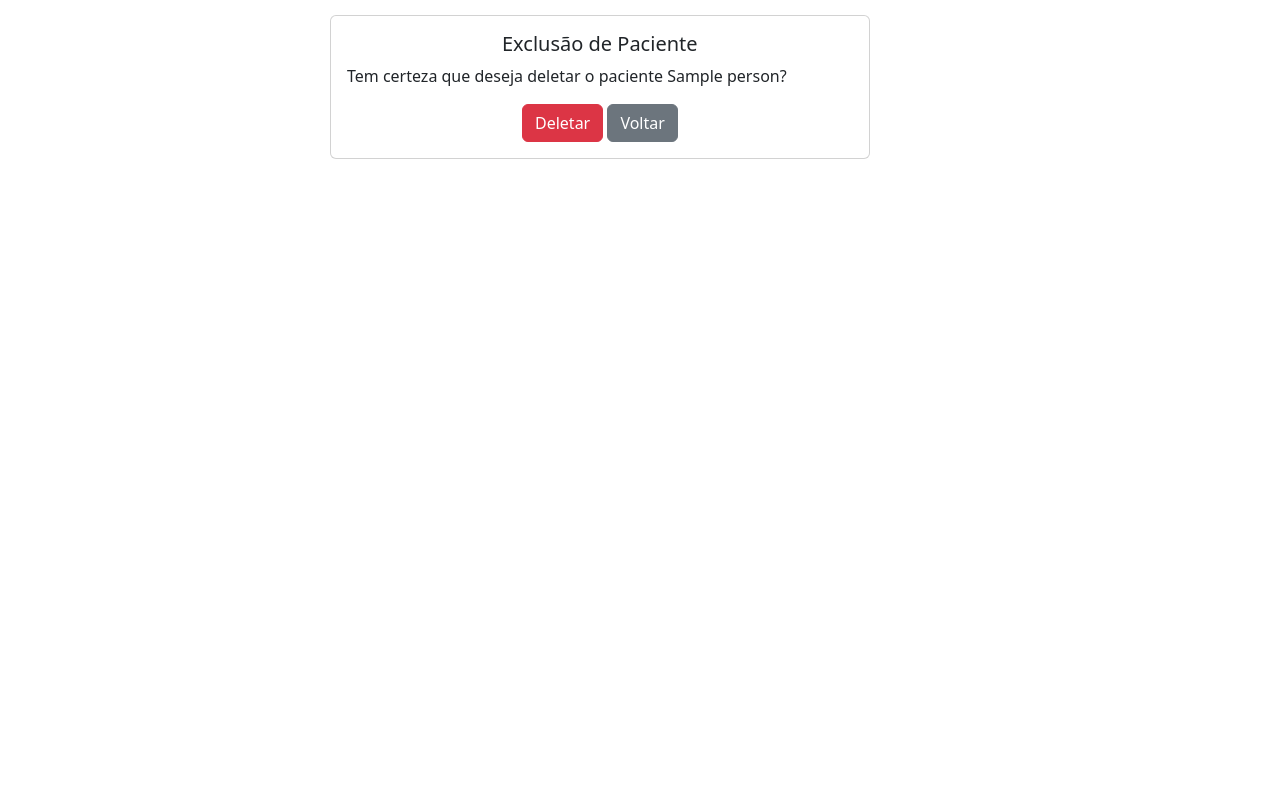
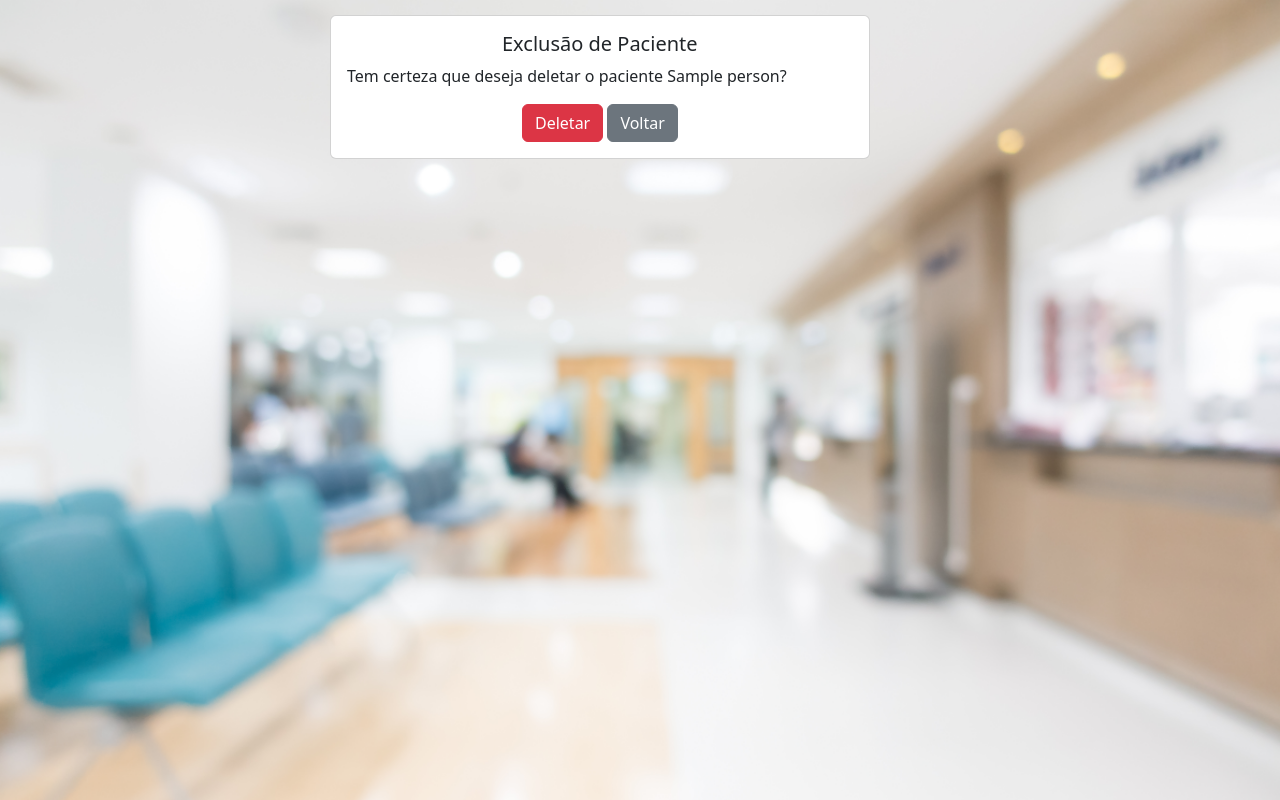
Before and after one commit to gbrlbarreto/ProjetoMedicalSys_Django, a Django app: template clientes/templates/person_delete_confirm.html in a window 1280 px wide. Run offline with Django 4.2, Linux system fonts and the light colour scheme; the template is opened without the code that fills it: most values are stand-ins (such as "Sample title", 1, 10 or a date in 2020); some libraries are stand-ins or nearby versions.

Commit message:
feat: corrigindo pasta css

```diff
--- /dev/null
+++ b/static/css/home.css
@@ -0,0 +1,10 @@
+body {
+    background-image: url("/static/img/hospital.jpg");
+    background-attachment: fixed;
+    background-size: cover;
+}
+
+.home-bg {
+    background: url("/static/img/hospital.jpg") no-repeat center center fixed;
+    background-size: cover;
+}
--- a/static/stick-footer.css
+++ b/static/css/stick-footer.css
@@ -4,9 +4,11 @@ html {
     position: relative;
     min-height: 100%;
   }
+
   body {
     margin-bottom: 60px; /* Margin bottom by footer height */
   }
+
   .footer {
     position: absolute;
     bottom: 0;
@@ -15,8 +17,6 @@ html {
     line-height: 60px; /* Vertically center the text there */
     background-color: #f5f5f5;
   }
-
-
   /* Custom page CSS
   -------------------------------------------------- */
   /* Not required for template or sticky footer method. */
--- a/static/style.css
+++ b/static/css/style.css
@@ -5,13 +5,16 @@
 .text-center{
     text-align: center;
 }
+
 .padding-lm{
     padding: 20px;
 }
+
 .ajuste-login{
     padding-top: 40px;
     padding-left: 50px;
 }
+
 .padding-icon{
     padding-left: 40px;
 }
--- a/static/home.css
+++ /dev/null
@@ -1,12 +0,0 @@
-.box {
-    display: flex;
-    align-items: baseline;
-    justify-content: space-between;
-}
-
-p.nome_usuario {
-    margin-top: 0;
-    margin-bottom: 1rem;
-    color: black;
-    font-weight: bold;
-}
--- a/templates/base.html
+++ b/templates/base.html
@@ -1,15 +1,15 @@
 {% load static %}
 <!DOCTYPE html>
-<html lang="en">
+<html lang="pt-BR">
 <head>
     <meta charset="UTF-8">
     <meta http-equiv="X-UA-Compatible" content="IE=edge">
     <meta name="viewport" content="width=device-width, initial-scale=1.0">
     <link rel="stylesheet" href="https://cdn.jsdelivr.net/npm/bootstrap@5.2.0-beta1/dist/css/bootstrap.min.css">
     <link rel="stylesheet" href="https://cdn.jsdelivr.net/npm/bootstrap-icons@1.8.2/font/bootstrap-icons.css">
-    <link rel="stylesheet" href="{% static 'stick-footer.css' %}">
-    <link rel="stylesheet" href="{% static 'style.css' %}">
-    <link rel="stylesheet" href="{% static 'home.css' %}">
+    <link rel="stylesheet" href="{% static 'css/stick-footer.css' %}">
+    <link rel="stylesheet" href="{% static 'css/style.css' %}">
+    <link rel="stylesheet" href="{% static 'css/home.css' %}">
     <link rel="stylesheet" href="{% static 'bootstrap-datepicker.css' %}">
     <link href="https://cdn.jsdelivr.net/npm/select2@4.1.0-rc.0/dist/css/select2.min.css" rel="stylesheet" />
 
```
